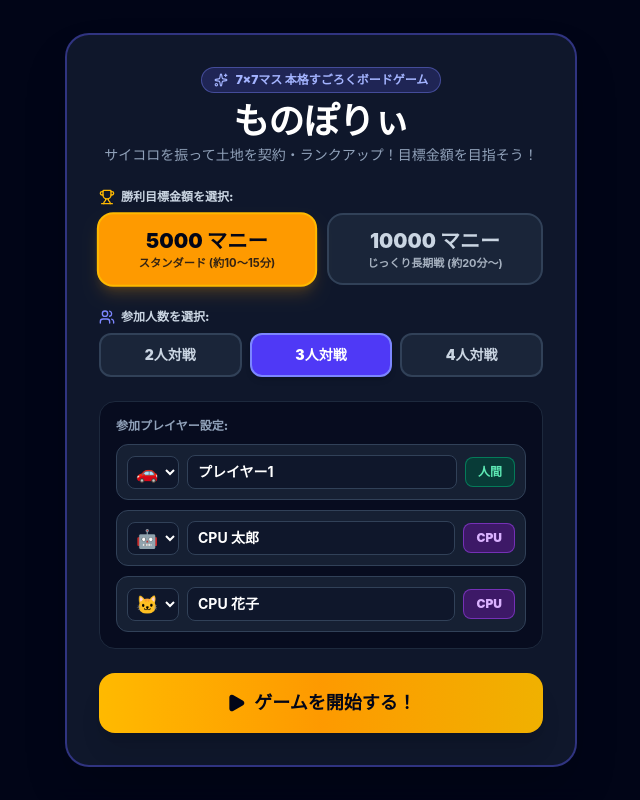
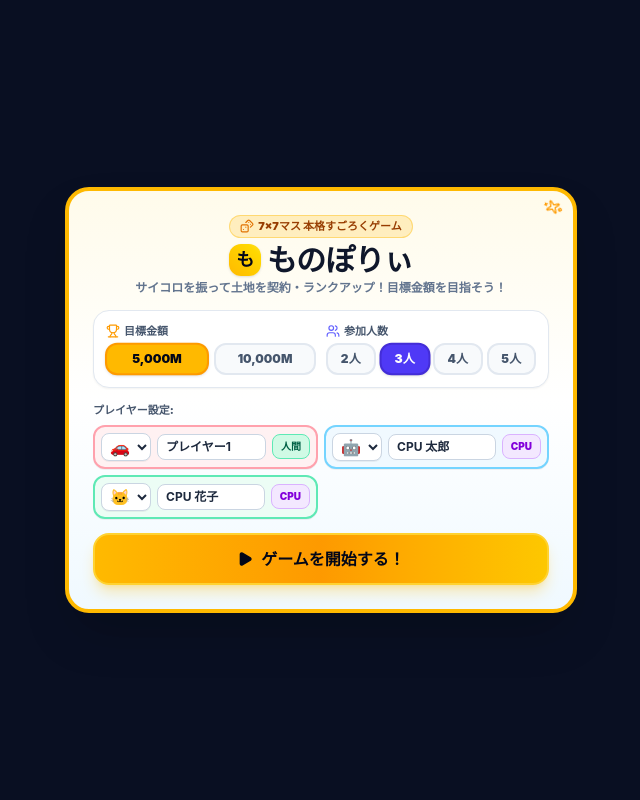
Before and after one commit to astalersifl-pixel/monopoli, a React (Vite) app: page / in a window 1280 px wide. Shown: the whole page, without its empty margins (319-959 px from the left). Built offline with nearby package versions, Linux system fonts and the light colour scheme.

Commit message:
Update StartGameModal.tsx

```diff
--- a/src/components/StartGameModal.tsx
+++ b/src/components/StartGameModal.tsx
@@ -1,13 +1,20 @@
 import React, { useState } from 'react';
 import { Player, PlayerColor, GameSettings } from '../types/game';
-import { Trophy, Users, Play, Sparkles } from 'lucide-react';
+import { Trophy, Users, Play, Sparkles, Dices } from 'lucide-react';
 
 interface StartGameModalProps {
   onStartGame: (players: Player[], settings: GameSettings) => void;
 }
 
-const DEFAULT_AVATARS = ['🚗', '🚀', '🎩', '💎', '🐱', '🦊', '🤖', '👑'];
-const COLORS: PlayerColor[] = ['red', 'blue', 'emerald', 'amber'];
+const DEFAULT_AVATARS = ['🚗', '🚀', '🎩', '💎', '🐱', '🦊', '🤖', '👑', '🐼', '🦄'];
+const COLORS: PlayerColor[] = ['red', 'blue', 'emerald', 'amber', 'purple'];
+const COLOR_CLASSES: Record<PlayerColor, { bg: string; border: string; text: string }> = {
+  red: { bg: 'bg-rose-50', border: 'border-rose-300', text: 'text-rose-700' },
+  blue: { bg: 'bg-sky-50', border: 'border-sky-300', text: 'text-sky-700' },
+  emerald: { bg: 'bg-emerald-50', border: 'border-emerald-300', text: 'text-emerald-700' },
+  amber: { bg: 'bg-amber-50', border: 'border-amber-300', text: 'text-amber-700' },
+  purple: { bg: 'bg-purple-50', border: 'border-purple-300', text: 'text-purple-700' },
+};
 
 export const StartGameModal: React.FC<StartGameModalProps> = ({ onStartGame }) => {
   const [playerCount, setPlayerCount] = useState<number>(3);
@@ -23,6 +30,7 @@ export const StartGameModal: React.FC<StartGameModalProps> = ({ onStartGame }) =
     { name: 'CPU 太郎', isAi: true, avatar: '🤖' },
     { name: 'CPU 花子', isAi: true, avatar: '🐱' },
     { name: 'CPU 次郎', isAi: true, avatar: '🦊' },
+    { name: 'CPU 三郎', isAi: true, avatar: '🐼' },
   ]);
 
   const handleUpdatePlayer = (
@@ -42,8 +50,8 @@ export const StartGameModal: React.FC<StartGameModalProps> = ({ onStartGame }) =
       isAi: cfg.isAi,
       color: COLORS[idx],
       avatar: cfg.avatar,
-      money: 1000, // Initial 1000 money from prompt
-      position: 0, // Starts at Start (Tile 0, Bottom-Right)
+      money: 1000,
+      position: 0,
       inHelloWork: false,
       hasRentExemption: false,
       hasSuperLucky: false,
@@ -61,86 +69,98 @@ export const StartGameModal: React.FC<StartGameModalProps> = ({ onStartGame }) =
   };
 
   return (
-    <div className="fixed inset-0 z-50 flex items-center justify-center p-4 bg-slate-950/80 backdrop-blur-sm animate-fade-in overflow-y-auto">
-      <div className="relative w-full max-w-lg bg-slate-900 border-2 border-indigo-500/40 text-white rounded-3xl shadow-2xl p-6 sm:p-8 my-auto flex flex-col gap-6">
-        {/* Title Header */}
-        <div className="text-center">
-          <div className="inline-flex items-center gap-2 px-3 py-1 rounded-full bg-indigo-500/20 border border-indigo-400/40 text-indigo-300 text-xs font-black mb-2">
-            <Sparkles className="w-3.5 h-3.5" />
-            7×7マス 本格すごろくボードゲーム
+    <div className="fixed inset-0 z-50 flex items-center justify-center p-3 sm:p-4 bg-slate-900/60 backdrop-blur-md animate-fade-in">
+      {/* Bright, Cheerful & Compact Card */}
+      <div className="relative w-full max-w-lg bg-gradient-to-b from-amber-50 via-white to-sky-50 rounded-3xl shadow-2xl border-4 border-amber-400 p-4 sm:p-6 text-slate-800 flex flex-col gap-3.5 animate-scale-up">
+        {/* Glow & Sparkle accents */}
+        <div className="absolute top-2 right-3 flex items-center gap-1 text-amber-500 text-xs font-black select-none pointer-events-none">
+          <Sparkles className="w-4 h-4 animate-spin-slow" />
         </div>
-          <h1 className="text-3xl sm:text-4xl font-black tracking-tight text-white">
+
+        {/* Header: Title & Catchphrase */}
+        <div className="text-center flex flex-col items-center">
+          <div className="inline-flex items-center gap-1 px-2.5 py-0.5 rounded-full bg-amber-400/20 text-amber-800 text-[11px] font-black border border-amber-400/40 mb-1">
+            <Dices className="w-3.5 h-3.5 text-amber-600" />
+            7×7マス 本格すごろくゲーム
+          </div>
+          <h1 className="text-2xl sm:text-3xl font-black tracking-tight text-slate-900 flex items-center gap-1.5">
+            <span className="w-8 h-8 rounded-xl bg-gradient-to-tr from-amber-400 to-yellow-300 text-slate-950 flex items-center justify-center text-lg shadow-sm">
+              も
+            </span>
             ものぽりぃ
           </h1>
-          <p className="text-xs sm:text-sm text-slate-400 mt-1 font-medium">
+          <p className="text-[11px] sm:text-xs text-slate-500 font-bold mt-0.5">
             サイコロを振って土地を契約・ランクアップ！目標金額を目指そう！
           </p>
         </div>
 
-        {/* 1. Target Money (5000 or 10000) */}
-        <div className="flex flex-col gap-2">
-          <label className="text-xs font-black text-slate-300 flex items-center gap-1.5">
-            <Trophy className="w-4 h-4 text-amber-400" />
-            勝利目標金額を選択:
+        {/* Compact Settings Grid: Target Money & Player Count side-by-side */}
+        <div className="grid grid-cols-2 gap-2.5 bg-white p-3 rounded-2xl border border-slate-200 shadow-xs">
+          {/* 1. Target Money */}
+          <div className="flex flex-col gap-1">
+            <label className="text-[11px] font-black text-slate-600 flex items-center gap-1">
+              <Trophy className="w-3.5 h-3.5 text-amber-500" />
+              目標金額
             </label>
-          <div className="grid grid-cols-2 gap-3">
+            <div className="grid grid-cols-2 gap-1.5">
               {[5000, 10000].map((amt) => (
                 <button
                   key={amt}
                   type="button"
                   onClick={() => setTargetMoney(amt)}
-                className={`py-3 px-4 rounded-2xl border-2 font-black transition-all cursor-pointer flex flex-col items-center justify-center ${
+                  className={`py-1.5 px-1 rounded-xl text-xs font-black transition-all cursor-pointer border-2 text-center ${
                     targetMoney === amt
-                    ? 'bg-amber-500 text-slate-950 border-amber-400 shadow-lg shadow-amber-500/20 scale-[1.02]'
-                    : 'bg-slate-800/80 border-slate-700 text-slate-300 hover:bg-slate-800'
+                      ? 'bg-amber-400 text-slate-950 border-amber-500 shadow-sm scale-[1.02]'
+                      : 'bg-slate-50 text-slate-600 border-slate-200 hover:bg-slate-100'
                   }`}
                 >
-                <span className="text-lg sm:text-xl">{amt} マニー</span>
-                <span className="text-[11px] opacity-80 font-bold">
-                  {amt === 5000 ? 'スタンダード (約10〜15分)' : 'じっくり長期戦 (約20分〜)'}
-                </span>
+                  {amt.toLocaleString()}M
                 </button>
               ))}
             </div>
           </div>
 
-        {/* 2. Number of Players */}
-        <div className="flex flex-col gap-2">
-          <label className="text-xs font-black text-slate-300 flex items-center gap-1.5">
-            <Users className="w-4 h-4 text-indigo-400" />
-            参加人数を選択:
+          {/* 2. Player Count */}
+          <div className="flex flex-col gap-1">
+            <label className="text-[11px] font-black text-slate-600 flex items-center gap-1">
+              <Users className="w-3.5 h-3.5 text-indigo-500" />
+              参加人数
             </label>
-          <div className="grid grid-cols-3 gap-2">
-            {[2, 3, 4].map((num) => (
+            <div className="grid grid-cols-4 gap-1">
+              {[2, 3, 4, 5].map((num) => (
                 <button
                   key={num}
                   type="button"
                   onClick={() => setPlayerCount(num)}
-                className={`py-2.5 rounded-xl border-2 font-black text-sm transition-all cursor-pointer ${
+                  className={`py-1.5 rounded-xl text-xs font-black transition-all cursor-pointer border-2 text-center ${
                     playerCount === num
-                    ? 'bg-indigo-600 border-indigo-400 text-white shadow-md'
-                    : 'bg-slate-800/80 border-slate-700 text-slate-300 hover:bg-slate-800'
+                      ? 'bg-indigo-600 text-white border-indigo-700 shadow-sm scale-[1.02]'
+                      : 'bg-slate-50 text-slate-600 border-slate-200 hover:bg-slate-100'
                   }`}
                 >
-                {num}人対戦
+                  {num}人
                 </button>
               ))}
             </div>
           </div>
+        </div>
 
-        {/* 3. Player Settings list */}
-        <div className="flex flex-col gap-2.5 bg-slate-950/60 p-4 rounded-2xl border border-slate-800">
-          <div className="text-xs font-black text-slate-400">参加プレイヤー設定:</div>
-          {Array.from({ length: playerCount }).map((_, idx) => (
+        {/* 3. Player Settings in 2-column Compact Grid */}
+        <div className="flex flex-col gap-1.5">
+          <span className="text-[11px] font-black text-slate-600">プレイヤー設定:</span>
+          <div className="grid grid-cols-1 sm:grid-cols-2 gap-1.5">
+            {Array.from({ length: playerCount }).map((_, idx) => {
+              const colorInfo = COLOR_CLASSES[COLORS[idx]];
+              return (
                 <div
                   key={idx}
-              className="flex items-center justify-between gap-2 p-2.5 bg-slate-800/70 rounded-xl border border-slate-700"
+                  className={`flex items-center gap-1.5 p-1.5 rounded-xl border-2 ${colorInfo.bg} ${colorInfo.border} shadow-2xs`}
                 >
-              {/* Avatar Selector */}
+                  {/* Emoji Avatar Dropdown */}
                   <select
                     value={playersConfig[idx].avatar}
                     onChange={(e) => handleUpdatePlayer(idx, 'avatar', e.target.value)}
-                className="bg-slate-900 border border-slate-700 text-lg rounded-lg p-1 cursor-pointer"
+                    className="bg-white border border-slate-300 text-base rounded-lg px-1 py-0.5 cursor-pointer shadow-2xs"
                   >
                     {DEFAULT_AVATARS.map((av) => (
                       <option key={av} value={av}>
@@ -154,33 +174,35 @@ export const StartGameModal: React.FC<StartGameModalProps> = ({ onStartGame }) =
                     type="text"
                     value={playersConfig[idx].name}
                     onChange={(e) => handleUpdatePlayer(idx, 'name', e.target.value)}
-                className="flex-1 bg-slate-900 border border-slate-700 text-white text-xs sm:text-sm font-bold rounded-lg px-2.5 py-1.5 focus:outline-hidden focus:border-indigo-400"
+                    className="flex-1 min-w-0 bg-white border border-slate-300 text-slate-800 text-xs font-bold rounded-lg px-2 py-1 focus:outline-hidden focus:border-amber-500"
                     placeholder={`プレイヤー${idx + 1}`}
                   />
 
-              {/* Human or CPU Toggle */}
+                  {/* Human / CPU Toggle */}
                   <button
                     type="button"
                     onClick={() => handleUpdatePlayer(idx, 'isAi', !playersConfig[idx].isAi)}
-                className={`px-3 py-1.5 rounded-lg text-xs font-black transition-colors cursor-pointer border ${
+                    className={`px-2 py-1 rounded-lg text-[10px] font-black transition-all cursor-pointer border shrink-0 ${
                       playersConfig[idx].isAi
-                    ? 'bg-purple-900/60 text-purple-300 border-purple-500/50'
-                    : 'bg-emerald-900/60 text-emerald-300 border-emerald-500/50'
+                        ? 'bg-purple-100 text-purple-700 border-purple-300 hover:bg-purple-200'
+                        : 'bg-emerald-100 text-emerald-800 border-emerald-300 hover:bg-emerald-200'
                     }`}
                   >
                     {playersConfig[idx].isAi ? 'CPU' : '人間'}
                   </button>
                 </div>
-          ))}
+              );
+            })}
+          </div>
         </div>
 
-        {/* Start Game Button */}
+        {/* 4. Cheerful High-Visibility Start Button */}
         <button
           type="button"
           onClick={handleStart}
-          className="w-full py-4 bg-gradient-to-r from-amber-400 via-amber-500 to-yellow-500 hover:brightness-110 active:scale-98 text-slate-950 font-black text-lg rounded-2xl shadow-xl flex items-center justify-center gap-2 cursor-pointer transition-all"
+          className="w-full py-3 bg-gradient-to-r from-amber-400 via-amber-500 to-yellow-400 hover:from-amber-300 hover:to-yellow-300 active:scale-98 text-slate-950 font-black text-base rounded-2xl shadow-lg shadow-amber-400/30 flex items-center justify-center gap-2 cursor-pointer transition-all border-2 border-amber-300"
         >
-          <Play className="w-5 h-5 fill-current" />
+          <Play className="w-4 h-4 fill-current" />
           ゲームを開始する！
         </button>
       </div>
```
Lines whose indentation alone changed are shown as unchanged.
